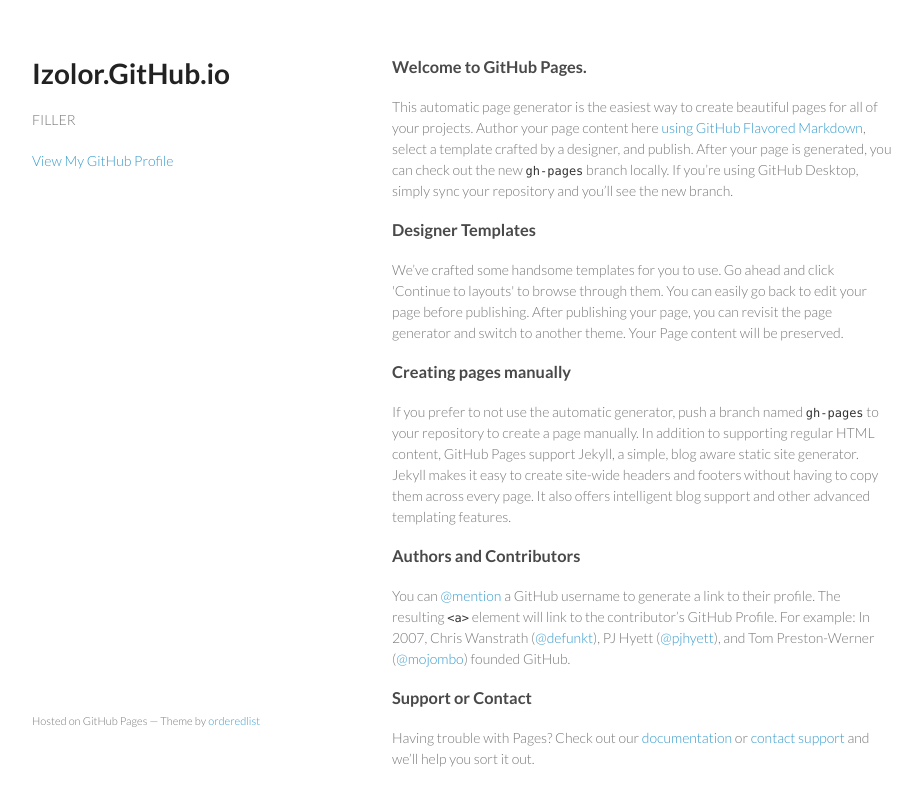
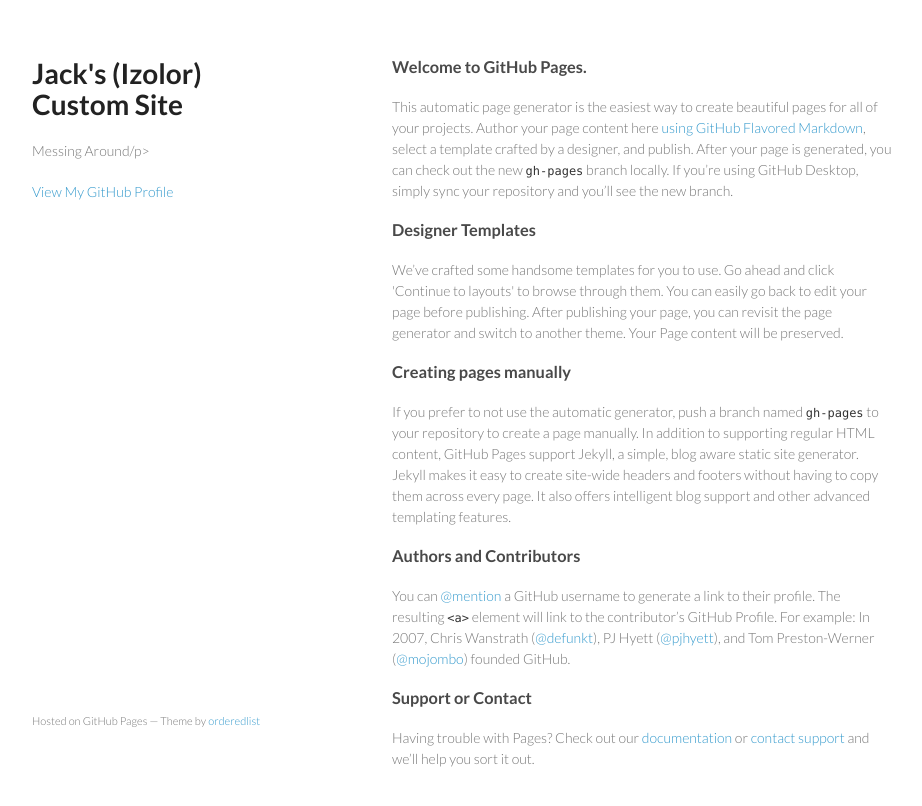
Before and after one commit to Izolor/Izolor.github.io, a plain HTML site: page index.html in a window 1280 px wide. Shown: the whole page, without its empty margins (178-1100 px from the left). Drawn offline with Linux system fonts and the light colour scheme.

Commit message:
Update index.html

```diff
--- a/index.html
+++ b/index.html
@@ -15,8 +15,8 @@
   <body>
     <div class="wrapper">
       <header>
-        <h1>Izolor.GitHub.io</h1>
-        <p>FILLER</p>
+        <h1>Jack's (Izolor) Custom Site</h1>
+        <p>Messing Around/p>
 
 
         <p class="view"><a href="https://github.com/Izolor">View My GitHub Profile</a></p>
```
